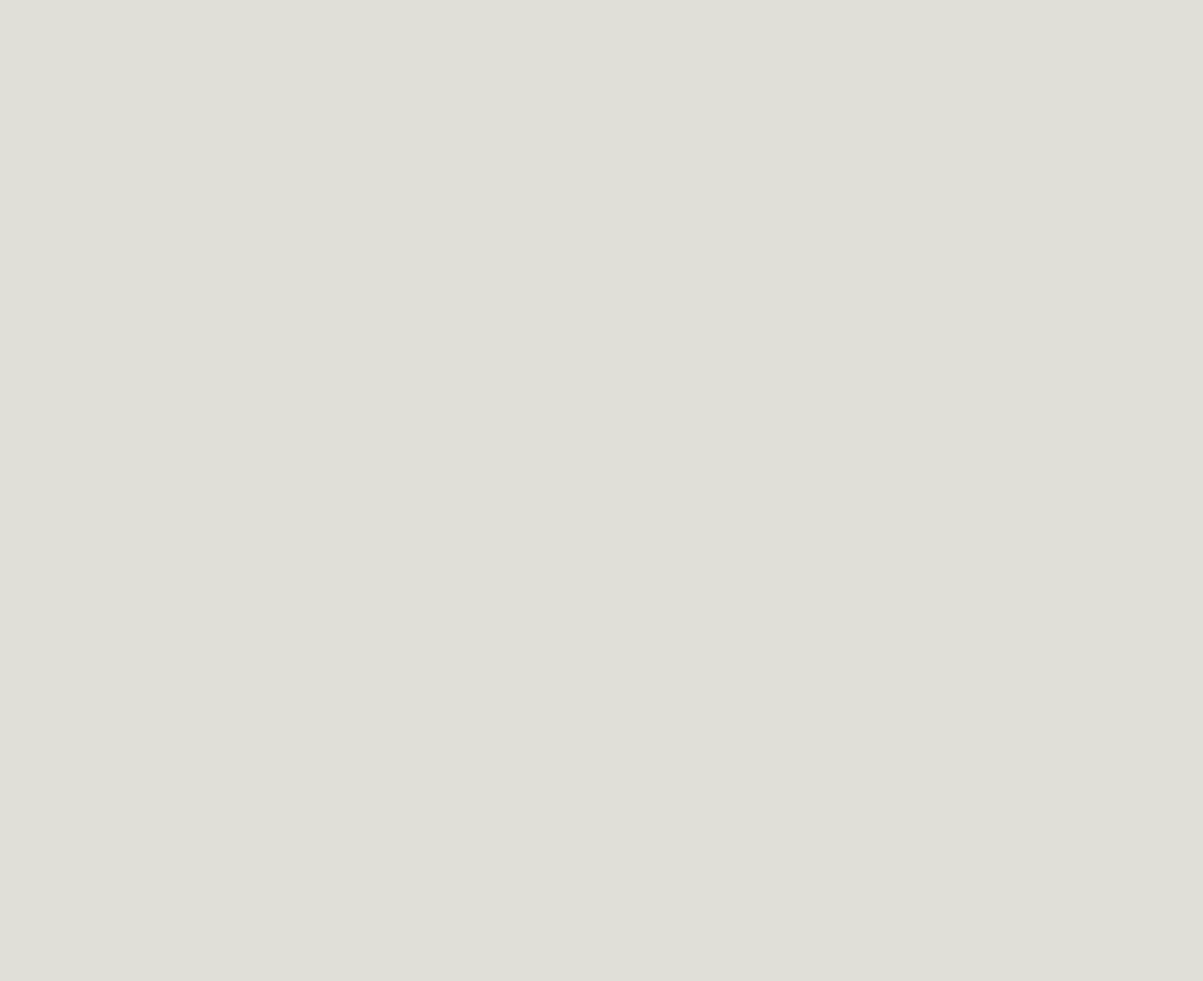
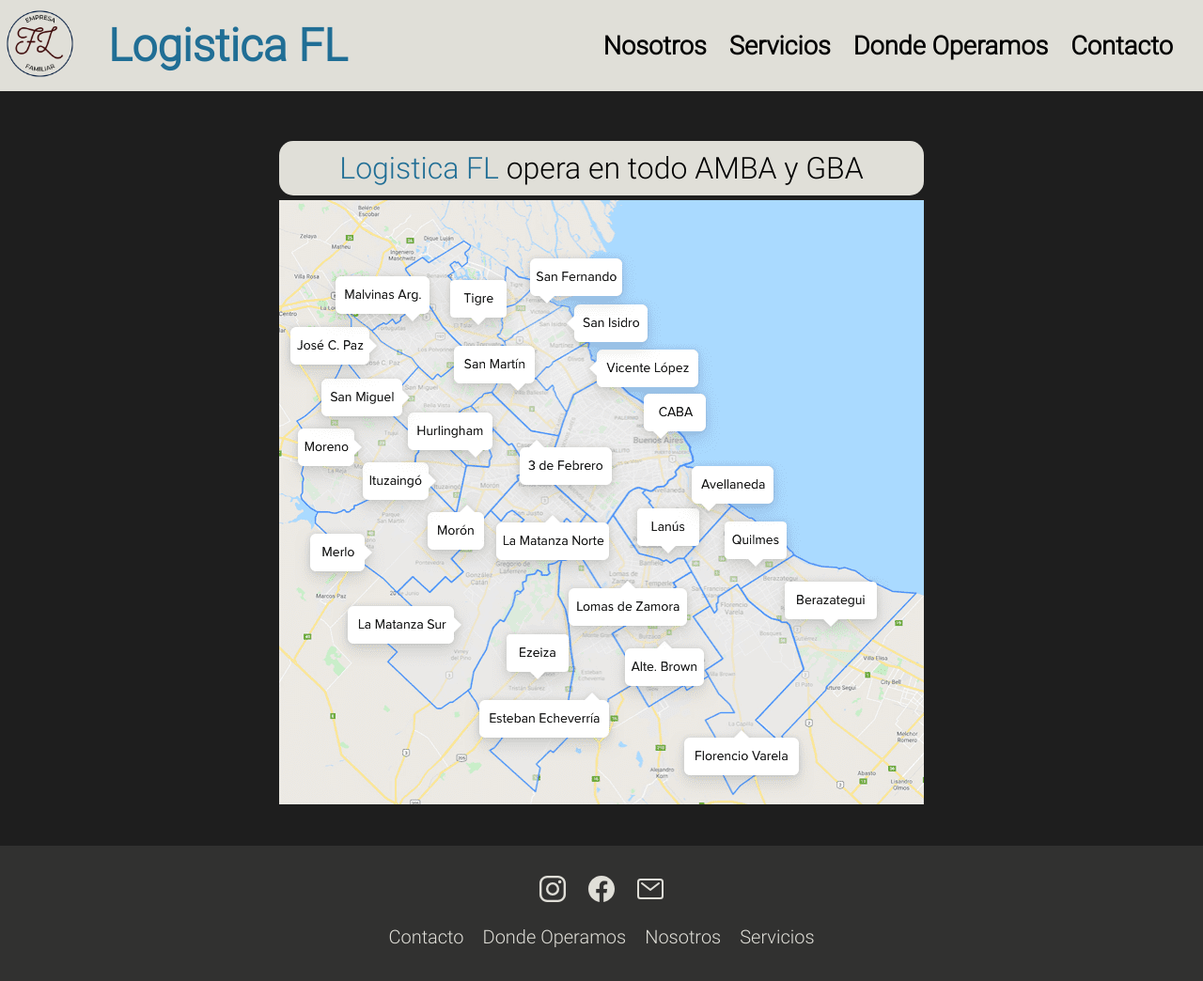
Before and after one commit to Martin-Fuentez/PF-MartinFuentez, a website: page pages.html/donde-operamos.html in a window 1280 px wide. Shown: the whole page at 94% size. Before the commit the page ends 800 px from the top, so only its background shows below. Drawn offline with nearby package versions, Linux system fonts and the light colour scheme; files whose address does not match are found by name.

Commit message:
donde operamos

```diff
--- a/pages.html/donde-operamos.html
+++ b/pages.html/donde-operamos.html
@@ -4,9 +4,73 @@
     <meta charset="UTF-8">
     <meta name="viewport" content="width=device-width, initial-scale=1.0">
     <link rel="stylesheet" href="../scss/main.css">
-    <title>Donde Operamos</title>
+    <link rel="shortcut icon" href="../assets/imagenes/logo fl (1).png" type="image/x-icon">
+    <meta name="desctription" content="Logística FL, si estas buscando soluciones para tu ecommerce, almacenaje o red de envios, no dudes en contactarnos!!">
+    <meta name="keywords" content="logistica, ecommerce, envios, caba, amba, paqueteria, paquete, cadeteria, envios 24hs, envios flex, soluciones ecommerce, almacenaje">
+    <meta name="author" content="Martin Fuentez">
+    <title>Logistica FL | Donde Operamos</title>
 </head>
 <body>
-
+    <header>
+        <div class="container">
+            <div class="logo">
+                <a href="../index.html"><img src="../assets/imagenes/logo fl (1).png" alt="logo" class="logo-nav"></a>
+                <p>Logistica FL</p>
+            </div>
+            <nav>
+                <a href="../pages.html/nosotros.html">Nosotros</a>
+                <a href="../pages.html/servicios.html">Servicios</a>
+                <a href="../pages.html/donde-operamos.html">Donde Operamos</a>
+                <a href="../pages.html/contacto.html">Contacto</a>
+            </nav>
+        </div>
+    </header>
+    <section id="donde-operamos">
+        <div class="container">
+            <div class="text-donde-operamos">
+                <p><span class="color-acento">Logistica FL </span>opera en todo AMBA y GBA</p>
+            </div>
+            <div class="img-donde-operamos">
+                <img src="../assets/imagenes/mapa-cobertura.png" alt="Mapa de donde operamos">
+            </div>
+        </div>
+    </section>
+    <footer class="footer">
+        <div class="container">
+            <ul class="container-icon">
+                <li class="icon-elem">
+                    <a href="" class="icon">
+                        <ion-icon name="logo-instagram"></ion-icon>
+                    </a>
+                </li>
+                <li class="icon-elem">
+                    <a href="" class="icon">
+                        <ion-icon name="logo-facebook"></ion-icon>
+                    </a>
+                </li>
+                <li class="icon-elem">
+                    <a href="" class="icon">
+                        <ion-icon name="mail-outline"></ion-icon>
+                    </a>
+                </li>
+            </ul>
+            <ul class="container-menu">
+                <li class="menu-elem">
+                    <a href="../pages.html/contacto.html" class="menu-icon">Contacto</a>
+                </li>
+                <li class="menu-elem">
+                    <a href="../pages.html/donde-operamos.html" class="menu-icon">Donde Operamos</a>
+                </li>
+                <li class="menu-elem">
+                    <a href="../pages.html/nosotros.html" class="menu-icon">Nosotros</a>
+                </li>
+                <li class="menu-elem">
+                    <a href="../pages.html/servicios.html" class="menu-icon">Servicios</a>
+                </li>
+            </ul>
+        </div>
+    </footer>
+    <script type="module" src="https://unpkg.com/ionicons@7.1.0/dist/ionicons/ionicons.esm.js"></script>
+<script nomodule src="https://unpkg.com/ionicons@7.1.0/dist/ionicons/ionicons.js"></script>
 </body>
 </html>
--- /dev/null
+++ b/scss/layout/_donde-operamos.scss
@@ -0,0 +1,19 @@
+#donde-operamos{
+    display: flex;
+    align-items: center;
+    justify-content: center;
+    flex-direction: column;
+    padding: 150px 20px 40px 20px;
+    text-align: center;
+    background-color: rgb(30,30,30);
+
+    .text-donde-operamos{
+        font-size: 2em;
+        background-color: $color-secundario;
+        padding: 10px;
+        border-radius: 15px;
+    }
+    .img-donde-operamos{
+        padding-top: 5px;
+    }
+}
--- a/scss/main.scss
+++ b/scss/main.scss
@@ -11,4 +11,5 @@
 @import "layout/caracteristicas";
 @import "layout/contacto";
 @import "layout/footer";
+@import "layout/donde-operamos";
 @import "layout/layout-mobile-media";
```
Also changed, not shown: assets/imagenes/mapa-cobertura.png (added), scss/main.css, 1 other file.
